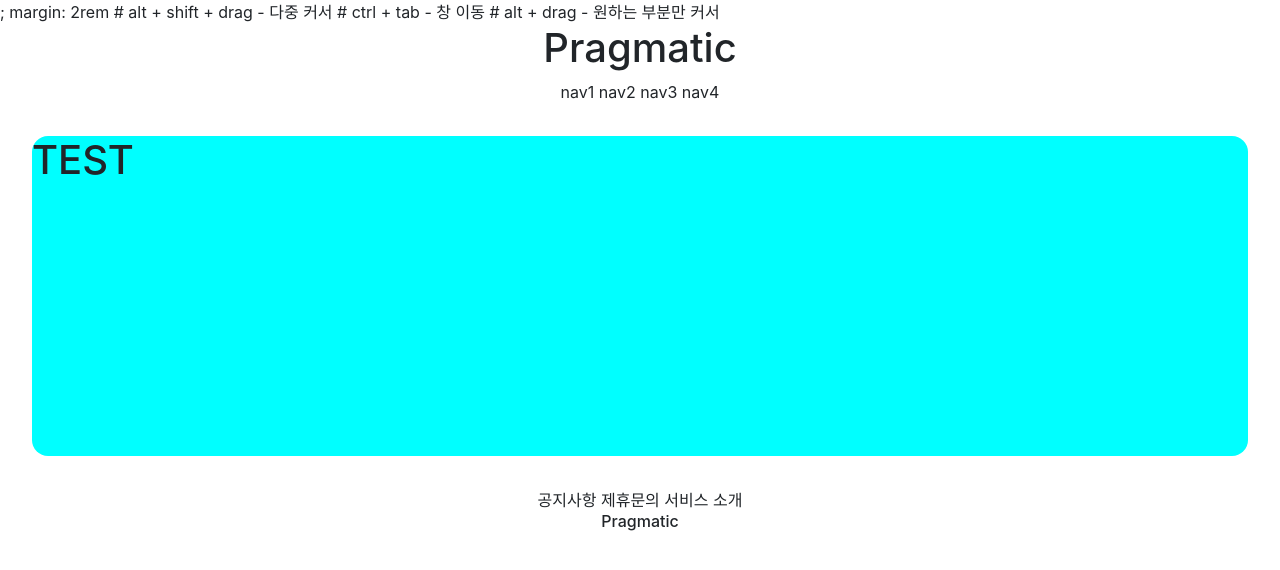
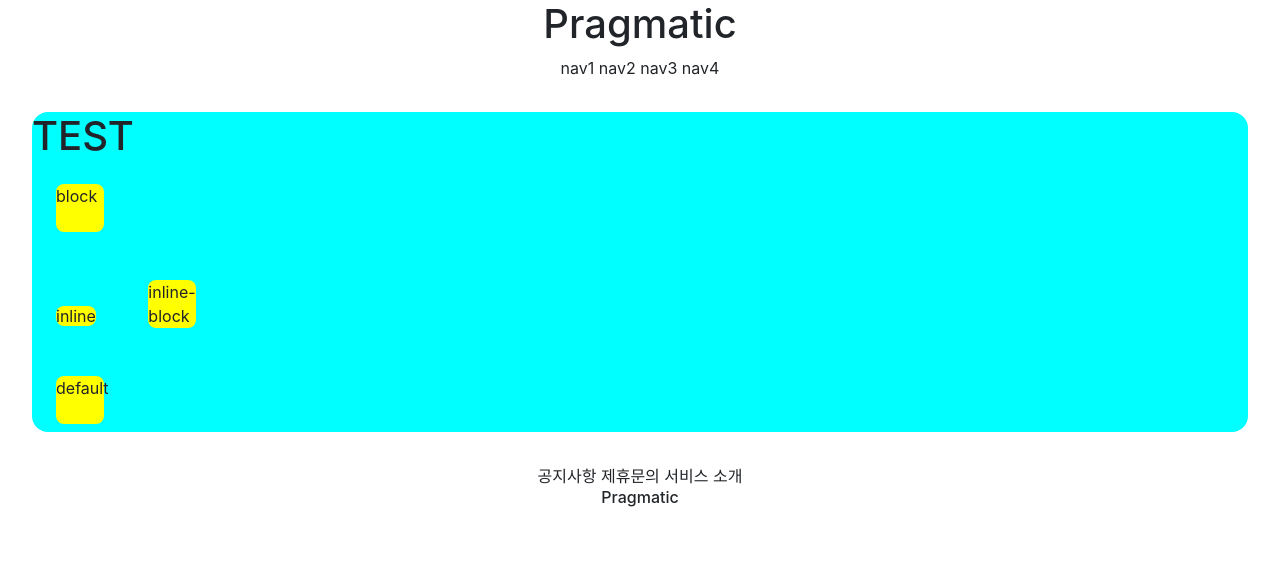
Before and after one commit to ksj0818280/git_5ban_1, a Django app: page /accounts/hello_world/ in a window 1280 px wide. Shown: the top 570 px of the page. Run offline with Django 3.2, Linux system fonts and the light colour scheme; parts of the project's set-up code (start-up, migrations or seed data) failed here and were passed over.

Commit message:
7/6 5ban class commit

```diff
--- a/accountapp/templates/accountapp/hello_world.html
+++ b/accountapp/templates/accountapp/hello_world.html
@@ -2,8 +2,27 @@
 
 {% block content %}
 
+    <style>
+
+        .testing {
+            background-color: yellow;
+            height: 48px;
+            width: 48px;
+            margin: 1.5rem;
+            border-radius: 0.5rem;
+        }
+
+    </style>
+
     <div style="height: 20rem; background-color: aqua; border-radius: 1rem; margin: 2rem">
         <h1>TEST</h1>
+
+        <div class="testing" style="display: block">block</div>
+        <div class="testing" style="display: inline">inline</div>
+        <div class="testing" style="display: inline-block">inline-block</div>
+        <div class="testing" style="display: none">none</div>
+        <div class="testing"> default</div>
+
     </div>
 
 {% endblock %}
--- a/templates/base.html
+++ b/templates/base.html
@@ -5,9 +5,9 @@
 
 <body>
 
-# alt + shift + drag - 다중 커서
-# ctrl + tab - 창 이동
-# alt + drag - 원하는 부분만 커서
+{# alt + shift + drag - 다중 커서 #}
+{# ctrl + tab - 창 이동 #}
+{# alt + drag - 원하는 부분만 커서 #}
 
 {% include 'header.html' %}
 
--- a/templates/head.html
+++ b/templates/head.html
@@ -1,6 +1,6 @@
 {% load static %}
 
-<head>; margin: 2rem
+<head>
     <meta charset="UTF-8">
     <title>Title</title>
 
```
